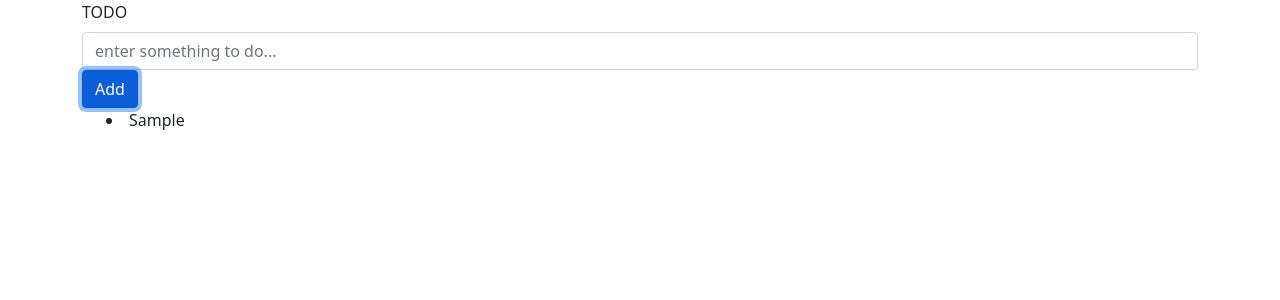
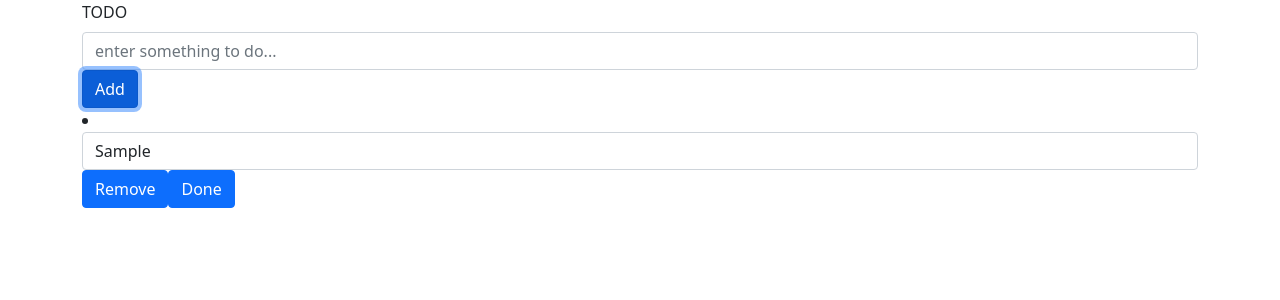
Before and after one commit to nargesabolhasan/Narges-hajabolhasan-hw15-maktab66, a React (Create React App) app in the folder 1/my-app1/: page / in a window 1280 px wide. Both pictures are taken after typing "Sample" into the empty fields and a click on the button "Add". Shown: the top 300 px of the page. Built offline with nearby package versions, Linux system fonts and the light colour scheme.

Commit message:
add,done,remove,undo added

```diff
--- a/1/my-app1/src/components/Todo.js
+++ b/1/my-app1/src/components/Todo.js
@@ -1,7 +1,7 @@
 import React, { Component } from 'react'
 import Todoform from './Todoform'
 import Todolist from './Todolist'
-import { Container, Row, Col } from 'react-bootstrap';
+import { Container, Row, Col, Button } from 'react-bootstrap';
 import 'bootstrap/dist/css/bootstrap.min.css';
 
 export default class Todo extends Component {
@@ -9,27 +9,70 @@ export default class Todo extends Component {
   constructor(props) {
     super(props);
     this.state = {
-      list: []
+      list: [],
+      done: []
     }
   }
-
-  submitHandler = (contact) => {
+  //-----------
+  addTodo = (todo) => {
     this.setState({
-      list: [...this.state.list, contact]
+      list: [...this.state.list, todo]
     })
   }
-
+  //----------
+  removeTodo = (todo) => {
+    let listAfterDelete = this.state.list.filter(l => l !== todo);
+    this.setState({ list: listAfterDelete })
+  }
+  //-----------
+  doneTodo = (todo) => {
+     this.setState({ done: [todo, ...this.state.done] })
+  }
+  //-----------
+  undoItem = (todo) => {
+    let listAfterUndo = this.state.done.filter(l => l !== todo);
+    this.setState({
+      done: listAfterUndo,
+      list: [...this.state.list, todo]
+    })
+  }
+  //-------------
+  componentWillUnmount() {
+    this.removeTodo()
+    this.doneTodo()
+    this.undoItem()
+  }
 
   render() {
     return (
       <div>
-        {/* <Todoform addItem-to-list={this.addTodo}/>
-        <Todolist listItem={ this.state.list} remove={this.removeTodo }  doneTodo={ this.doneTodo }  addTodo={this.addTodo  } /> */}
         <Container>
           <Row>
             <Col>
-              <Todoform submithandler={this.submitHandler} />
-              <Todolist data={this.state.list} />
+              <Todoform
+                submithandler={this.addTodo}
+              // doneTodo={this.doneTodo}
+              />
+              <Todolist
+                data={this.state.list}
+                removingTodo={this.removeTodo}
+                doneTodo={this.doneTodo}
+              />
+              <div>
+                <ul>
+                  {this.state.done.map((item, i) => {
+                    return (
+                      <li key={i}>
+                        {item.inputValue}
+                        <Button
+                        onClick={() => this.undoItem(item)}
+                           > Undo
+                        </Button>
+                        </li>
+                    )
+                  })}
+                </ul>
+              </div>
             </Col>
           </Row>
         </Container>
--- a/1/my-app1/src/components/Todoform.js
+++ b/1/my-app1/src/components/Todoform.js
@@ -10,6 +10,7 @@ export default class Todoform extends Component {
             inputValue: ''
         }
     }
+    //-----------
     formSubmit = (e) => {
         e.preventDefault();
         this.props.submithandler(this.state);
@@ -17,6 +18,7 @@ export default class Todoform extends Component {
             inputValue: ''
         })
     };
+    //-----------
     changeHandler = (e) => {
         const value = e.target.value
         this.setState({ inputValue: value })
@@ -40,7 +42,9 @@ export default class Todoform extends Component {
 
                         />
                     </Form.Group>
-                    <Button type="submit">Add</Button>
+                    <Button
+                        type="submit"
+                    >Add</Button>
                 </Form>
             </div>
         )
--- a/1/my-app1/src/components/Todolist.js
+++ b/1/my-app1/src/components/Todolist.js
@@ -1,24 +1,38 @@
 import React, { Component } from 'react';
-import 'bootstrap/dist/css/bootstrap.min.css';
-import { Container} from 'react-bootstrap';
+import { Form, Button } from 'react-bootstrap';
 import 'bootstrap/dist/css/bootstrap.min.css';
 
 class Todolist extends Component {
-
+    //--------------
+    removeItem(currentTtem) {
+        this.props.removingTodo(currentTtem);
+    };
+    //--------------
+    doneItem(currentTtem) {
+        this.props.doneTodo(currentTtem);
+        this.props.removingTodo(currentTtem);
+    };
     render() {
         return (
-            <Container>
+            <Form>
 
-                    {this.props.data.map((item,i) => {
-                        // console.log(item)
-                        return (
-                            <li key={i}>
-                                {item.inputValue}
-                            </li>
-                        );
-                    })}
+                {this.props.data.map((item, i) => {
+                    return (
+                        <li key={i}>
+                            <Form.Control
+                                type="text"
+                                value={item.inputValue} />
+                            <Button
+                                onClick={() => this.removeItem(item)}
+                            >Remove</Button>
+                            <Button
+                                onClick={() => this.doneItem(item)}
+                            >Done</Button>
+                        </li>
+                    );
+                })}
 
-            </Container>
+            </Form>
         );
     }
 }
```
